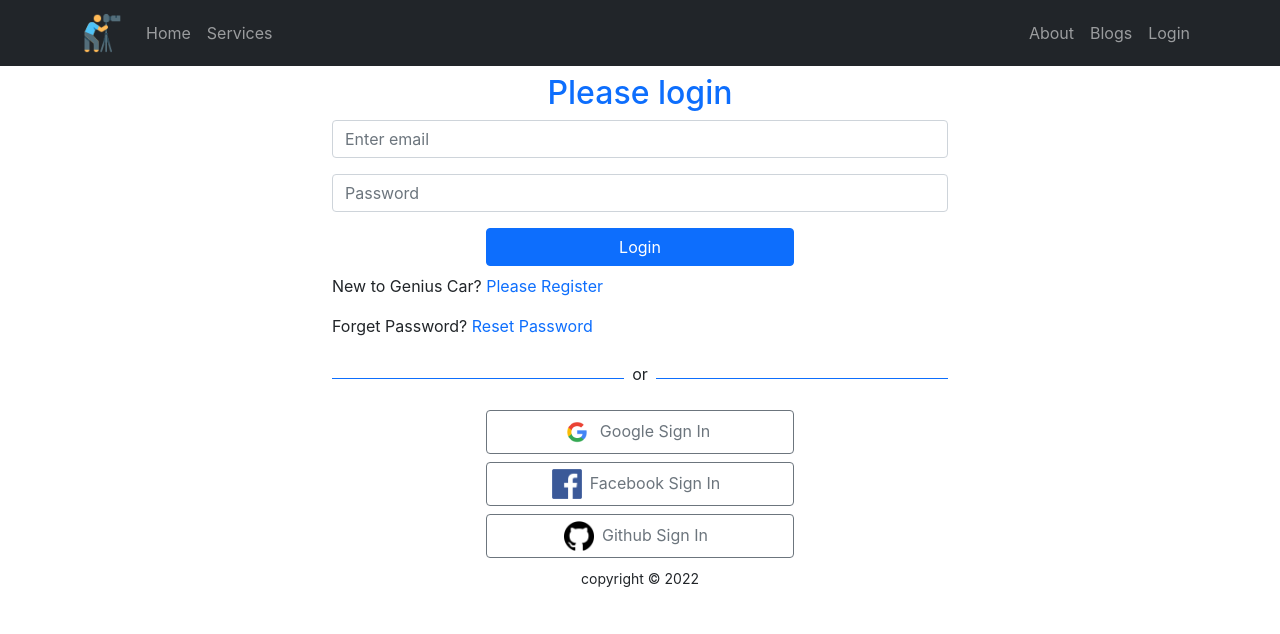
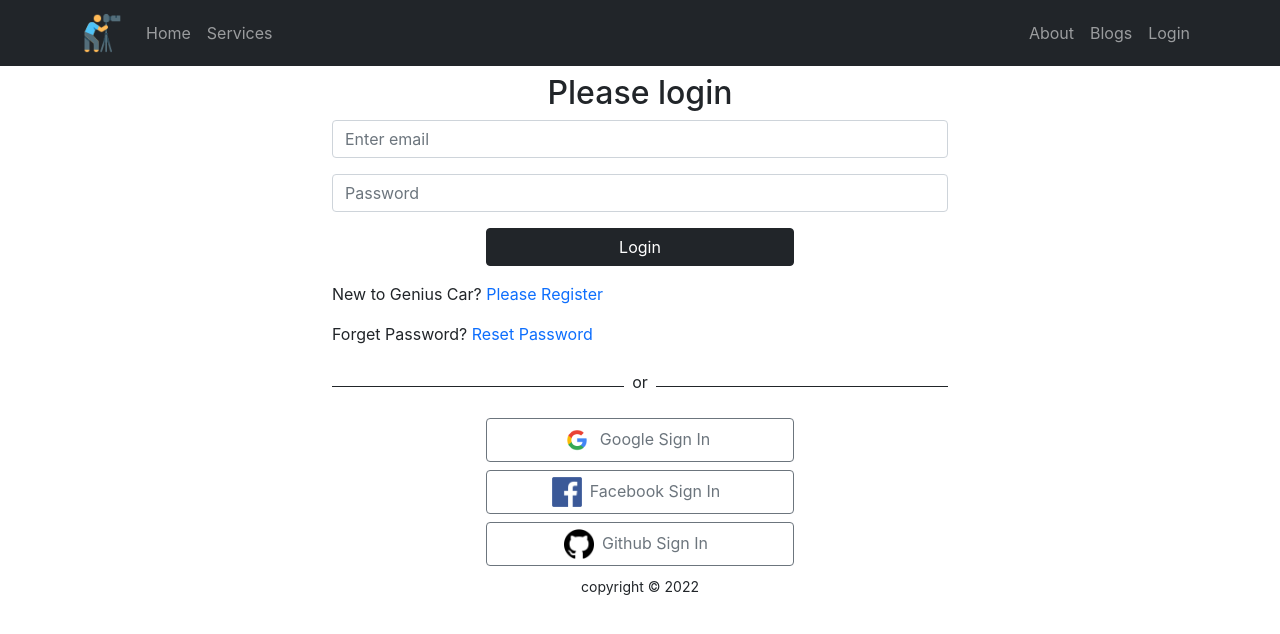
Before and after one commit to AbuZobayed/independent-service-provider, a React (Create React App) app: page /login in a window 1280 px wide. Shown: the top 634 px of the page. Built offline with nearby package versions, Linux system fonts and the light colour scheme; no server answers.

Commit message:
login page done

```diff
--- a/src/Pages/Login/Login/Login.js
+++ b/src/Pages/Login/Login/Login.js
@@ -59,7 +59,7 @@ const Login = () => {
 
     return (
         <div className='container w-50 mx-auto'>
-            <h2 className='text-primary text-center mt-2'>Please login</h2>
+            <h2 className='text-dark text-center mt-2'>Please login</h2>
             <Form onSubmit={handleSubmit}>
                 <Form.Group className="mb-3" controlId="formBasicEmail">
 
@@ -71,7 +71,7 @@ const Login = () => {
 
                     <Form.Control ref={passwordRef} type="password" placeholder="Password" required />
                         </Form.Group>
-                     <Button variant="primary w-50 mx-auto d-block mb-2" type="submit">
+                     <Button variant="dark w-50 mx-auto d-block mb-3" type="submit">
                             Login
                  </Button>
             </Form>
--- a/src/Pages/Login/SocialLogin/SocialLogin.js
+++ b/src/Pages/Login/SocialLogin/SocialLogin.js
@@ -26,9 +26,9 @@ const SocialLogin = () => {
     return (
         <div>
             <div className='d-flex align-items-center'>
-                <div style={{height: '1px'}} className='bg-primary w-50'></div>
+                <div style={{height: '1px'}} className='bg-dark w-50'></div>
                 <p className='mt-2 px-2'>or</p>
-                <div style={{height: '1px'}} className='bg-primary w-50'></div>
+                <div style={{height: '1px'}} className='bg-dark w-50'></div>
             </div>
             {errorElement}
             <div className=''>
```
